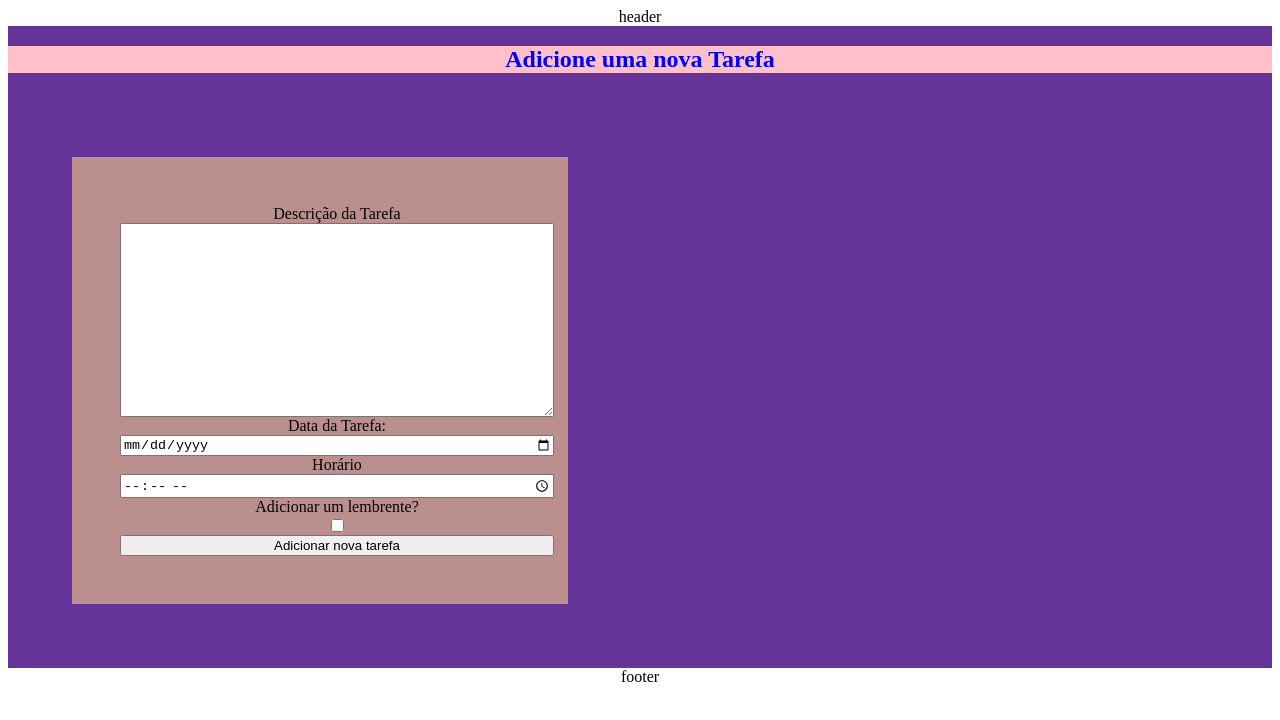
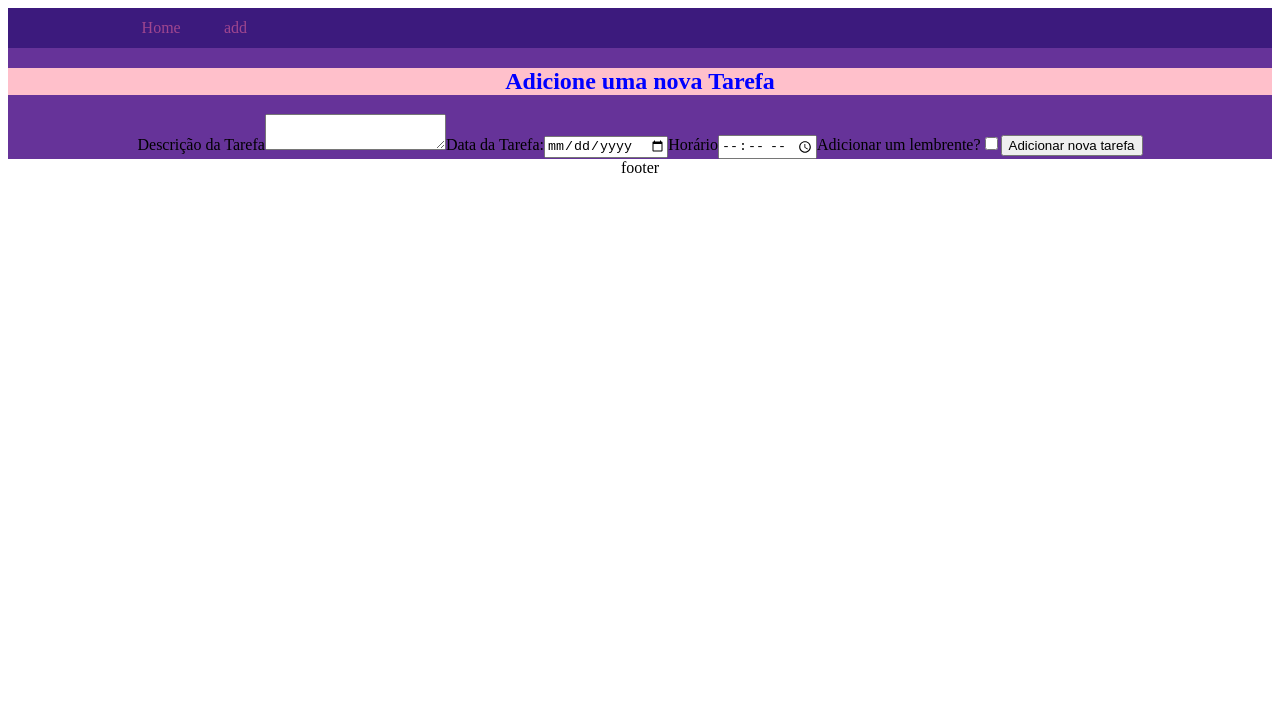
Before and after one commit to Tyfani21/proj-mod03, a React (Create React App) app in the folder projmod03/: page /add in a window 1280 px wide. Shown: the top 720 px of the page. Built offline with nearby package versions, Linux system fonts and the light colour scheme.

Commit message:
react
Signed-off-by: Tyfani21 <tyfani.abreu@gmail.com>

```diff
--- a/projmod03/src/components/shared/header/header.js
+++ b/projmod03/src/components/shared/header/header.js
@@ -1,11 +1,21 @@
 import React from 'react'
+import { Link } from 'react-router-dom';
+import './header.scss';
 
 export const Header = () => {
     return (
-        <div>
-        header
-        </div>
-    )
+        <header className="header">
+      <div className="container">
+        <ul className="header-list">
+            <Link to="/" className="header-list-item">
+              <li>Home</li>
+            </Link>
+            <Link to="/add" className="header-list-item">
+              <li>add</li>
+            </Link>
+        </ul>
+      </div>
+    </header> )
 }
 
 export default Header
--- a/projmod03/src/components/shared/header/header.scss
+++ b/projmod03/src/components/shared/header/header.scss
@@ -0,0 +1,29 @@
+@import '../../../styles/colors.scss';
+@import '../../../styles/styles.scss';
+
+.header {
+  background-color: $color-secundary;
+  color: $color-sucess;
+  .container {
+    @include container;
+  }
+  &-list {
+    margin: 0;
+    list-style: none;
+    display: flex;
+    align-items: flex-start;
+    justify-content: flex-start;
+
+    &-item {
+      color: $color-sucess;
+      padding: 1% 2%;
+      text-decoration: none;
+      cursor: pointer;
+      transition: 0.4s all;
+
+      &:hover {
+        color: #FFF;
+      }
+    }
+  }
+}
--- a/projmod03/src/pages/addtaref/Addtaref.js
+++ b/projmod03/src/pages/addtaref/Addtaref.js
@@ -16,7 +16,7 @@ const NovaTarefa = () => {
         <input type='time'></input>
         <label htmlFor='lembrete' className='add-form-group-label'>Adicionar um lembrente?</label>
         <input type='checkbox'></input>
-        <button type='submit'>Adicionar nova tarefa</button>
+        <button type='submit' className='button-form'>Adicionar nova tarefa</button>
     </form>
     </div>
     </section>)
--- a/projmod03/src/pages/addtaref/addtaref.scss
+++ b/projmod03/src/pages/addtaref/addtaref.scss
@@ -1,3 +1,4 @@
+@import '../../styles/colors.scss';
 @import '../../styles/styles.scss';
 
 section{
@@ -14,25 +15,25 @@ h1 {
     display: flex;
     flex-wrap: wrap;
     flex-direction: column;
-}
-.group-form{
+
+        &.group-form{
         flex-direction: column;
-    padding: 4rem;
-}
+        padding: 4rem;}
 
-.add-form{
+        &.add-form{
             background-color: rosybrown;
             padding: 3rem;
             display: flex;
             flex-direction:column;
             flex-wrap: wrap;
-    width: 25rem;
+            width: 25rem;}
 
-}
-.add-form-group-area {
+    &.add-form-group-area {
             padding: 1rem;
             display: flex;
             width: 25rem;
             height: 10rem;
-    flex-wrap: wrap;
+            flex-wrap: wrap;}
+     &.button-form{
+        @include buttons;}
 }
--- a/projmod03/src/pages/home/home.scss
+++ b/projmod03/src/pages/home/home.scss
@@ -0,0 +1,2 @@
+@import '../../styles/colors.scss';
+@import '../../styles/styles.scss';
--- a/projmod03/src/styles/styles.scss
+++ b/projmod03/src/styles/styles.scss
@@ -1,3 +1,5 @@
+@import './colors.scss';
+
 @mixin container {
     width: 100%;
     max-width: 1120px;
@@ -13,10 +15,11 @@
     cursor: pointer;
     text-transform: uppercase;
     color: #fff;
+    background-color: $color-sucess;
     border: 1px solid purple;
-    width: 20%;
+    width: 30%;
     transition: .4s all;
     &hover{
-        transform: scale(1.1);
+        transform: scale(1.3);
     }
 }
```
Lines whose indentation alone changed are shown as unchanged.
